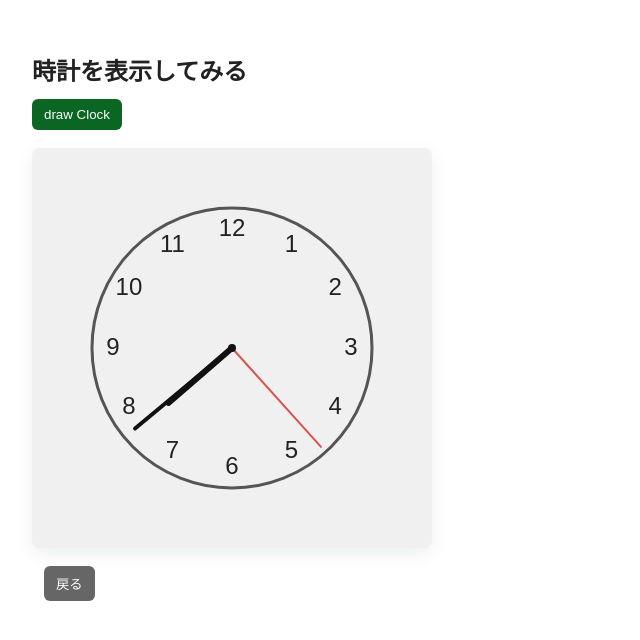
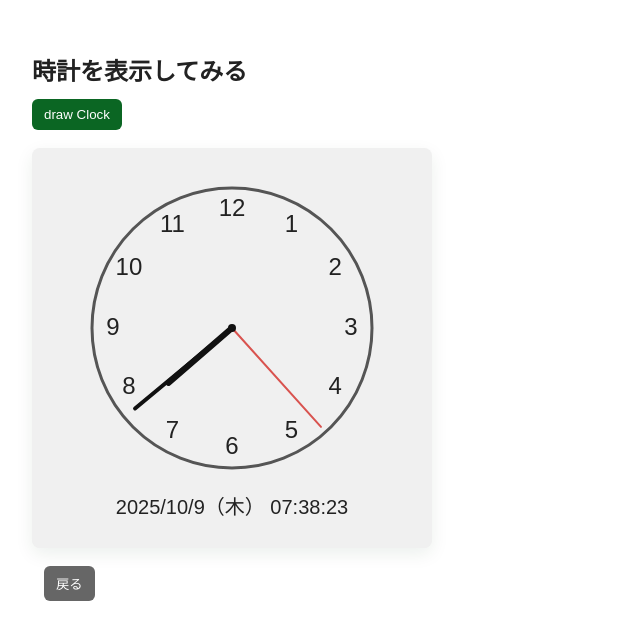
Before and after one commit to toshiueba/js_test, a plain HTML site: page public/clocktest.html in a window 1280 px wide. Both pictures are taken after a click on the button "draw Clock". Shown: the whole page, without its empty margins (0-640 px from the left). Drawn offline with Linux system fonts and the light colour scheme.

Commit message:
下にデジタル時計を追加、一応の完成

```diff
--- a/public/clocktest.css
+++ b/public/clocktest.css
@@ -22,6 +22,9 @@ body {
   --minute-hand-width: 4px;
   --second-hand-color: #d9534f;
   --second-hand-width: 2px;
+  /* デジタル表示の色とフォントサイズ（canvas 内に描画） */
+  --digital-color: #222222;
+  --digital-font-size: 20px;
 }
 
 h2 {
--- a/public/clocktest.js
+++ b/public/clocktest.js
@@ -13,8 +13,9 @@ function drawClock(){
         }
         const ctx = canvas.getContext('2d');
         // prepare geometry and style
+        const yOffset = -20; // 上に20px移動
         const centerX = canvas.width / 2;
-        const centerY = canvas.height / 2;
+        const centerY = canvas.height / 2 + yOffset;
         const radius = Math.min(canvas.width, canvas.height) * 0.35; // 少し大きめ
         const style = getComputedStyle(document.documentElement);
 
@@ -109,6 +110,25 @@ function drawClock(){
             ctx.fillStyle = hourHandColor.trim();
             ctx.arc(centerX, centerY, Math.max(4, hourHandWidth / 1.5), 0, Math.PI * 2);
             ctx.fill();
+
+            // draw digital time inside canvas below the clock
+            const y = now.getFullYear();
+            const m = now.getMonth() + 1; // no zero pad
+            const d = now.getDate(); // no zero pad
+            const hh = String(now.getHours()).padStart(2, '0');
+            const mm = String(minutes).padStart(2, '0');
+            const ss = String(seconds).padStart(2, '0');
+            const weekdays = ['日','月','火','水','木','金','土'];
+            const w = weekdays[now.getDay()];
+            const digitalText = `${y}/${m}/${d}（${w}） ${hh}:${mm}:${ss}`;
+            const digitalColor = style.getPropertyValue('--digital-color') || '#222222';
+            const digitalFontSize = parseInt(style.getPropertyValue('--digital-font-size')) || 16;
+            ctx.fillStyle = digitalColor.trim();
+            ctx.font = `${digitalFontSize}px sans-serif`;
+            ctx.textAlign = 'center';
+            ctx.textBaseline = 'top';
+            const textY = centerY + radius + 30; // 10px below circle
+            ctx.fillText(digitalText, centerX, textY);
         }
 
         // start: render once and set interval to update hands every second
```
